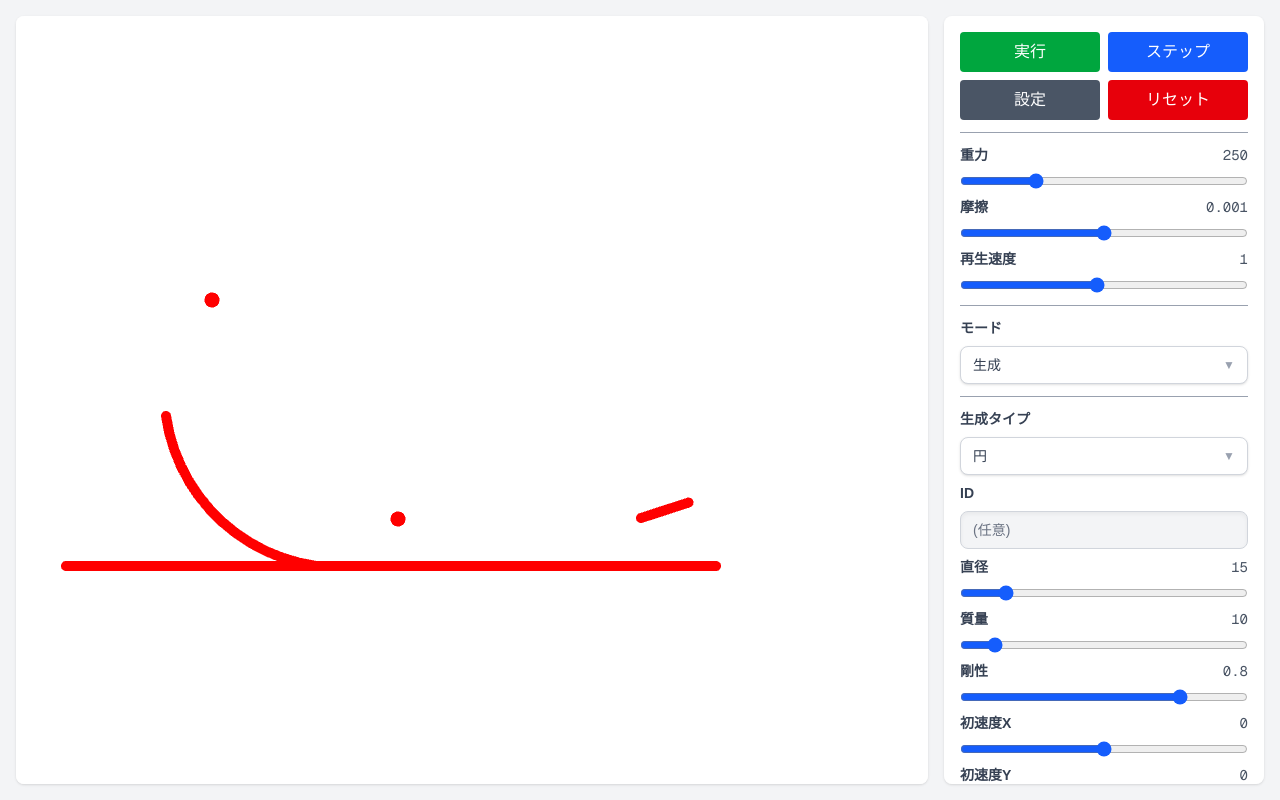
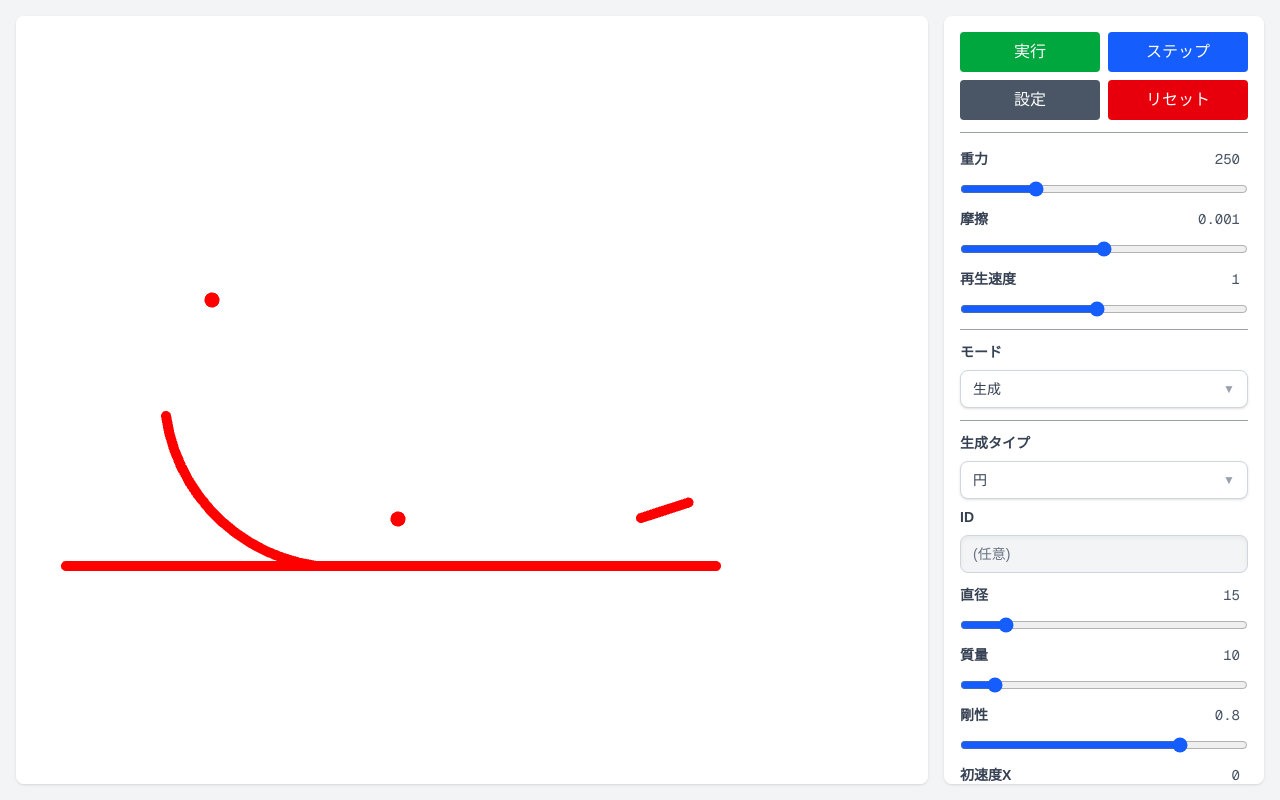
Before and after one commit to Taka005/PhysicsLab, a Next.js app: page / in a window 1280 px wide. Built offline with nearby package versions, Linux system fonts and the light colour scheme.

Commit message:
スタイルを改善し、ボタンと入力フィールドのクラスを更新

```diff
--- a/src/components/ui/SliderField.tsx
+++ b/src/components/ui/SliderField.tsx
@@ -66,7 +66,7 @@ export default function SliderField({
               }
             }}
             autoFocus
-            className="w-24 rounded border border-gray-500 px-2 py-1 text-right text-sm text-gray-700 font-mono focus:outline-none"
+            className="box-border h-7 w-24 rounded border border-gray-500 px-2 py-1 text-right text-sm leading-5 text-gray-700 font-mono focus:outline-none"
           />
         ) : (
           <button
@@ -75,7 +75,7 @@ export default function SliderField({
               setInputValue(String(value));
               setIsEditing(true);
             }}
-            className="text-sm text-gray-600 font-mono focus:outline-none"
+            className="box-border flex h-7 w-24 items-center justify-end px-2 py-1 text-right text-sm leading-5 text-gray-600 font-mono focus:outline-none"
           >
             {value}
           </button>
```
